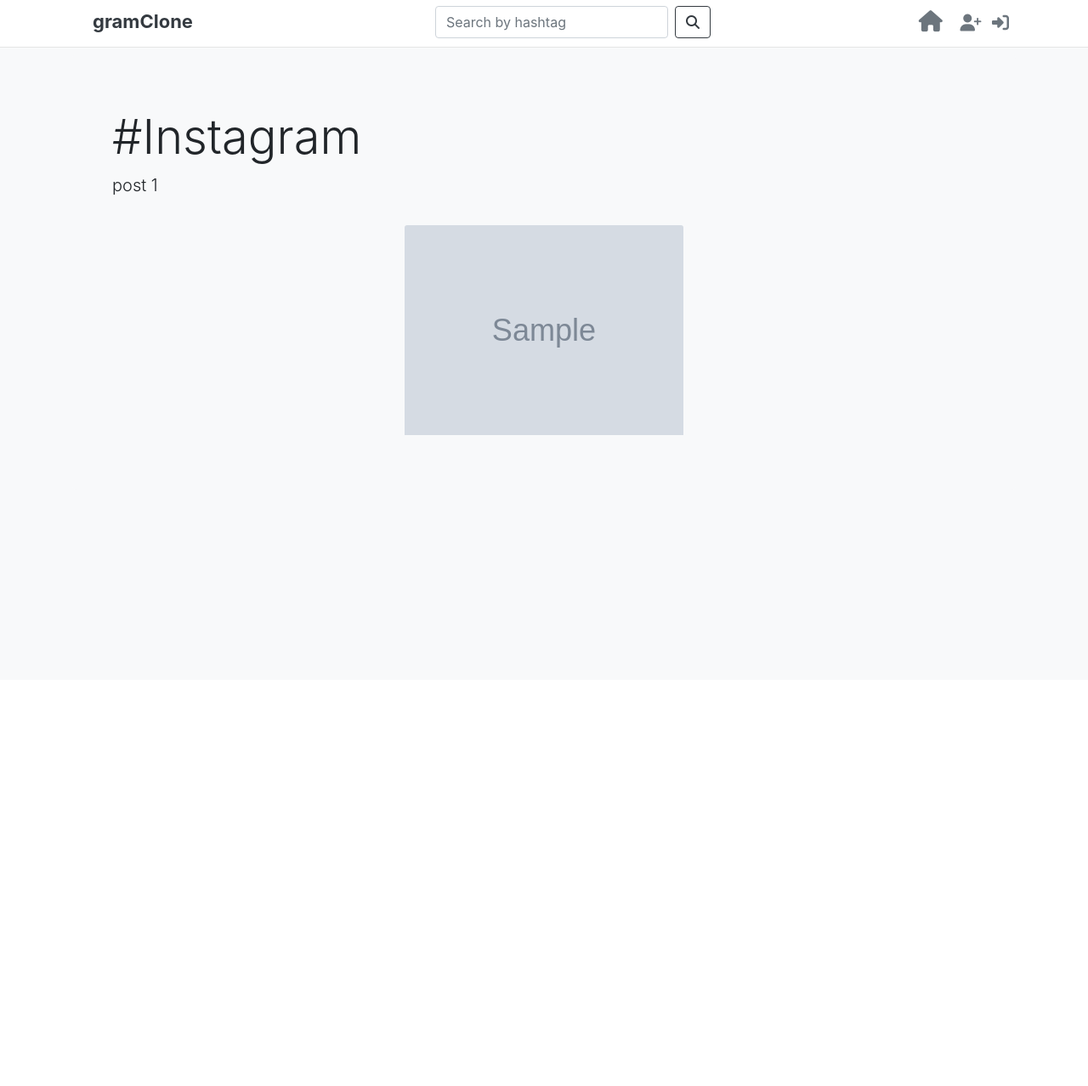
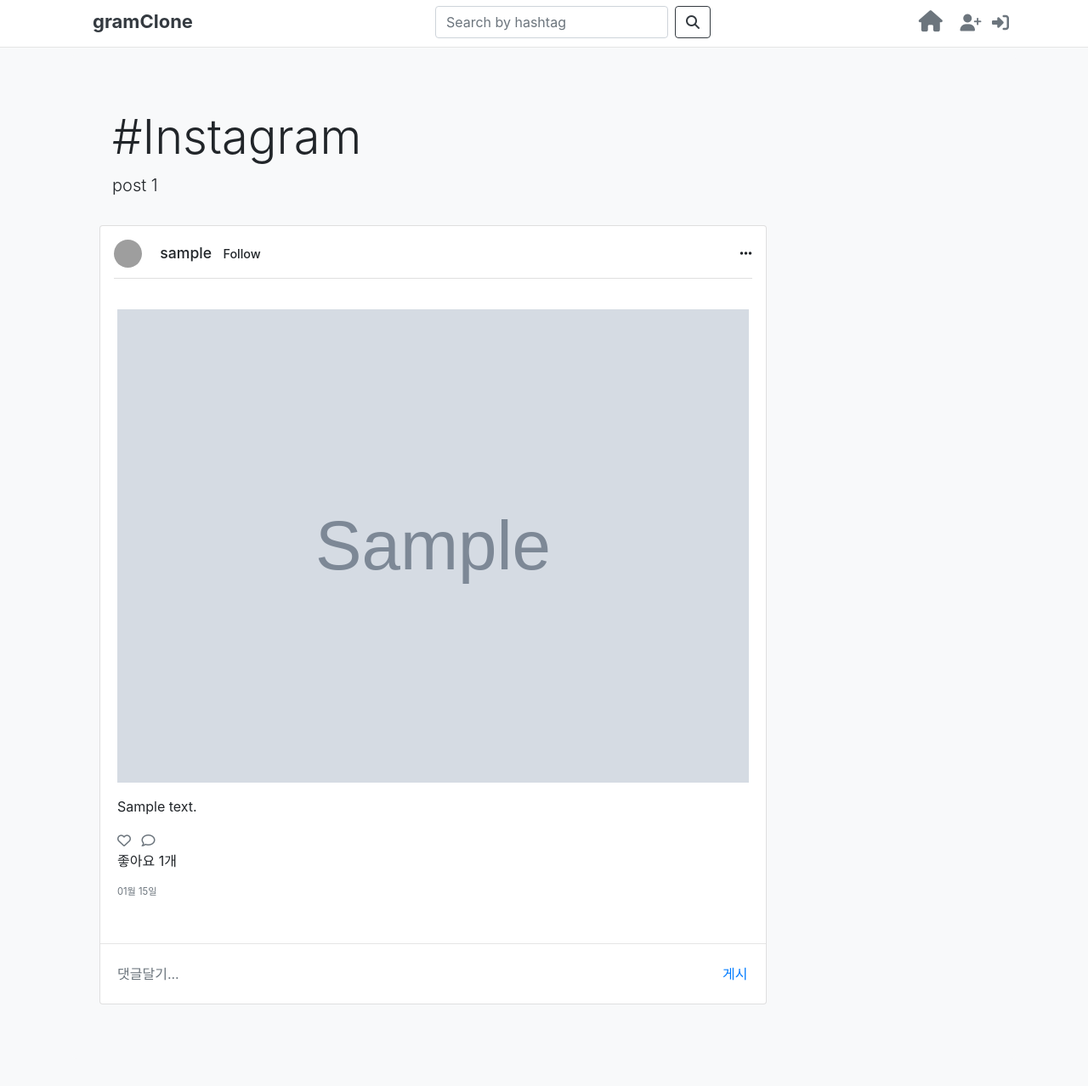
Before and after one commit to YNNJN/InstagramClone, a Django app: page /posts/ in a window 1280 px wide. Shown: the whole page at 85% size. Before the commit the page ends 512 px from the top, so only its background shows below. Run offline with Django 3.2, Linux system fonts and the light colour scheme; tables that the repository leaves empty hold one stand-in row (values such as "Sample post"); grey boxes marked "Sample" are stand-in pictures; some libraries are stand-ins or nearby versions; grey boxes are pictures that could not be loaded.

Commit message:
Modify index page & Fix follow list bugs

```diff
--- a/accounts/urls.py
+++ b/accounts/urls.py
@@ -8,5 +8,5 @@ urlpatterns = [
     path('login/', views.login, name="login"),
     path('logout/', views.logout, name="logout"),
     path('update/', views.update, name="update"),
-    path('<int:id>/follow/', views.follow, name="follow"),
+    path('<str:username>/follow/', views.follow, name="follow"),
 ]
--- a/posts/templates/posts/index.html
+++ b/posts/templates/posts/index.html
@@ -1,8 +1,10 @@
 {% extends 'base.html' %}
+{% load make_link %}
+
+
 {% block body %}
 
-
-<div class="jumbotron bg-light">
+<div class="jumbotron bg-light pb-3">
 
   <div class="container">
     {% if request.resolver_match.url_name == 'index' %}
@@ -13,14 +15,54 @@
     <p class="lead pb-3">post {{posts | length}}</p>
   </div>
 
-  <div class="row justify-content-center">
-    {% for post in posts %}
-      <a href="{% url 'posts:detail' post.id %}">
-      {% include '_post.html' %}
-      </a>
-    {% endfor %}
+  {% for post in posts %}
+  <div class="card w-75 mb-5">
+    <div class="card-header bg-white d-flex justify-content-between p-0 mx-3 my-3">
+      <h5 class="card-title">
+        <a href="{% url 'profile' post.user.username %}" class="text-dark text-decoration-none text-reset">
+          <img src="{{ post.user.gravatar_url }}" class="rounded-circle" height="33" width="33">
+          <p class="d-inline ml-3" style="font-size: 1.1rem">{{ post.user.username }}</p>
+        </a>
+        <a href="{% url 'accounts:follow' post.user.username %}" class="text-decoration-none text-reset ml-2" style="font-size: 0.9rem">
+          {% if user != post.user %}
+            {% if user in user_info.followers.all %}
+              Unfollow
+            {% else %}
+              Follow
+            {% endif %}
+          {% endif %}
+        </a>
+      </h5>
+      <i class="fas fa-ellipsis-h mt-2"></i>
+    </div>
+
+    <div class="card-body">
+      <img src="{{ post.image.url }}" width="100%">
+      <div class="mt-3">
+        <p class="card-text">{{ post|add_link|safe }}</p>
+        {% if user in post.like_users.all %}
+          <a href="{% url 'posts:like' post.id %}" class="text-secondary"><i class="fas fa-heart"></i></a>
+          <a href="{% url 'posts:detail' post.id %}" class="text-secondary ml-2"><i class="far fa-comment"></i></i></a>
+        {% else %}
+          <a href="{% url 'posts:like' post.id %}" class="text-secondary"><i class="far fa-heart"></i></a>
+          <a href="{% url 'posts:detail' post.id %}" class="text-secondary ml-2"><i class="far fa-comment"></i></a>
+        {% endif %}
+        <p>좋아요 {{ post.like_users.count }}개</p>
+        <p class="text-secondary" style="font-size: 0.7rem">{{ post.created_at | date:'m월 d일' }}</p>
+      </div>
+    </div>
+
+    <hr>
+
+    <div class="input-group pb-3 px-2">
+      <input type="text" class="form-control border-0 rounded-0 text-secondary" placeholder="댓글달기...">
+      <div class="input-group-append">
+        <button class="btn rounded-0 text-primary" type="button">게시</button>
+      </div>
+    </div>
+
+
   </div>
-
-</div>
+  {% endfor %}
 
 {% endblock %}
```
Also changed, not shown: accounts/templates/accounts/profile.html (+11 -10 lines), accounts/views.py (+6 -4 lines), templates/_followermodal.html (+24 -19 lines), templates/_followingmodal.html (+23 -19 lines).
